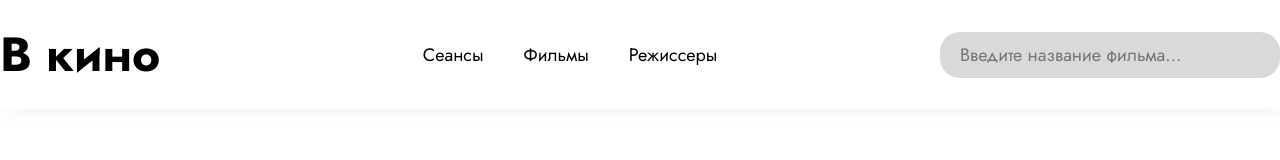
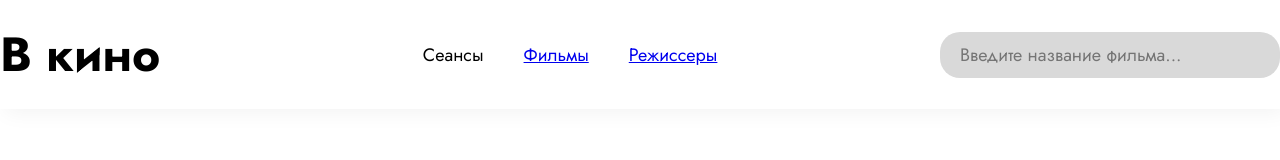
Before and after one commit to RinChn/DistributedSystemsLabSecond, a website: page frontend/index.html in a window 1280 px wide. Shown: the top 160 px of the page. Drawn offline with nearby package versions, Linux system fonts and the light colour scheme; files that its build step writes are made by us from their sources; no server answers.

Commit message:
Add links in navbar

```diff
--- a/frontend/index.html
+++ b/frontend/index.html
@@ -16,8 +16,8 @@
             <nav class="header__navigation">
                 <ul class="navigation">
                     <li class="navigation__link">Сеансы</li>
-                    <li class="navigation__link">Фильмы</li>
-                    <li class="navigation__link">Режиссеры</li>
+                    <li class="navigation__link"><a href="#">Фильмы</a></li>
+                    <li class="navigation__link"><a href="pages/index.html">Режиссеры</a></li>
                 </ul>
             </nav>
             <input type="text" class="search" placeholder="Введите название фильма...">
```
